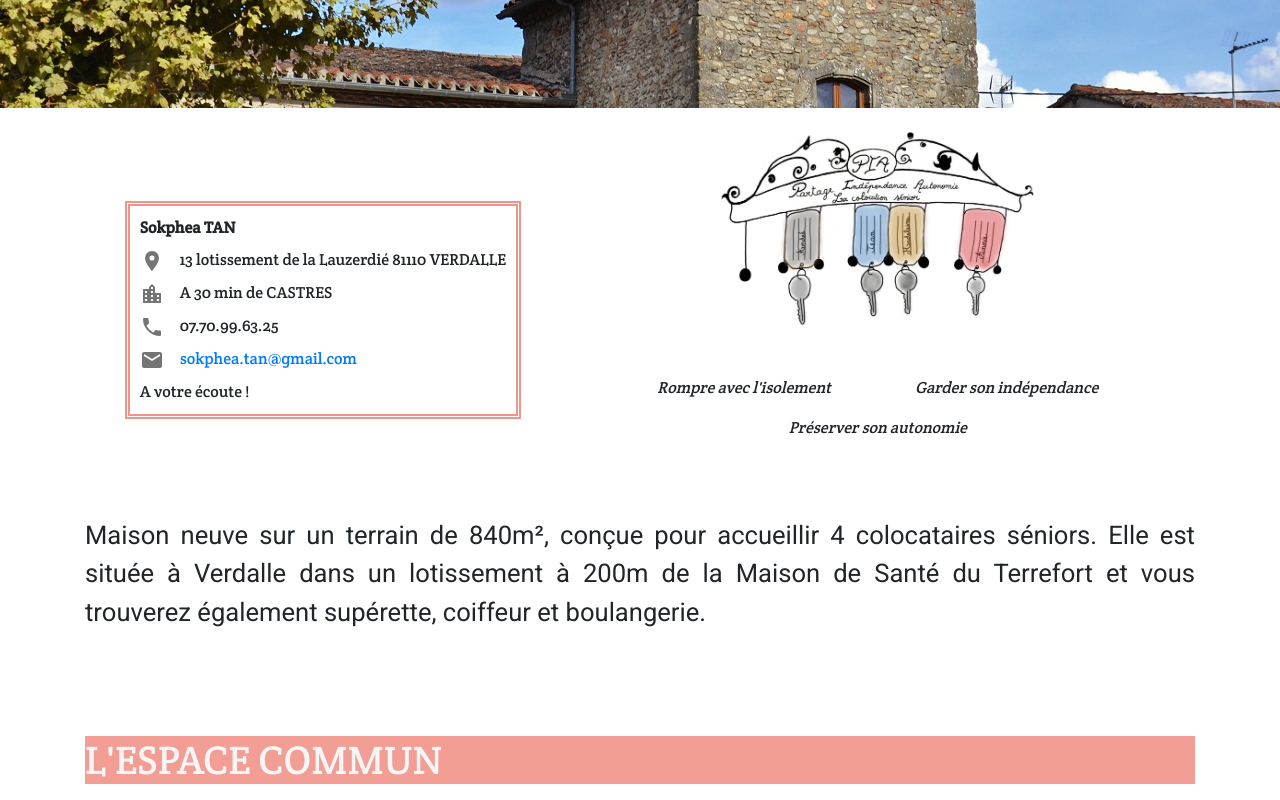
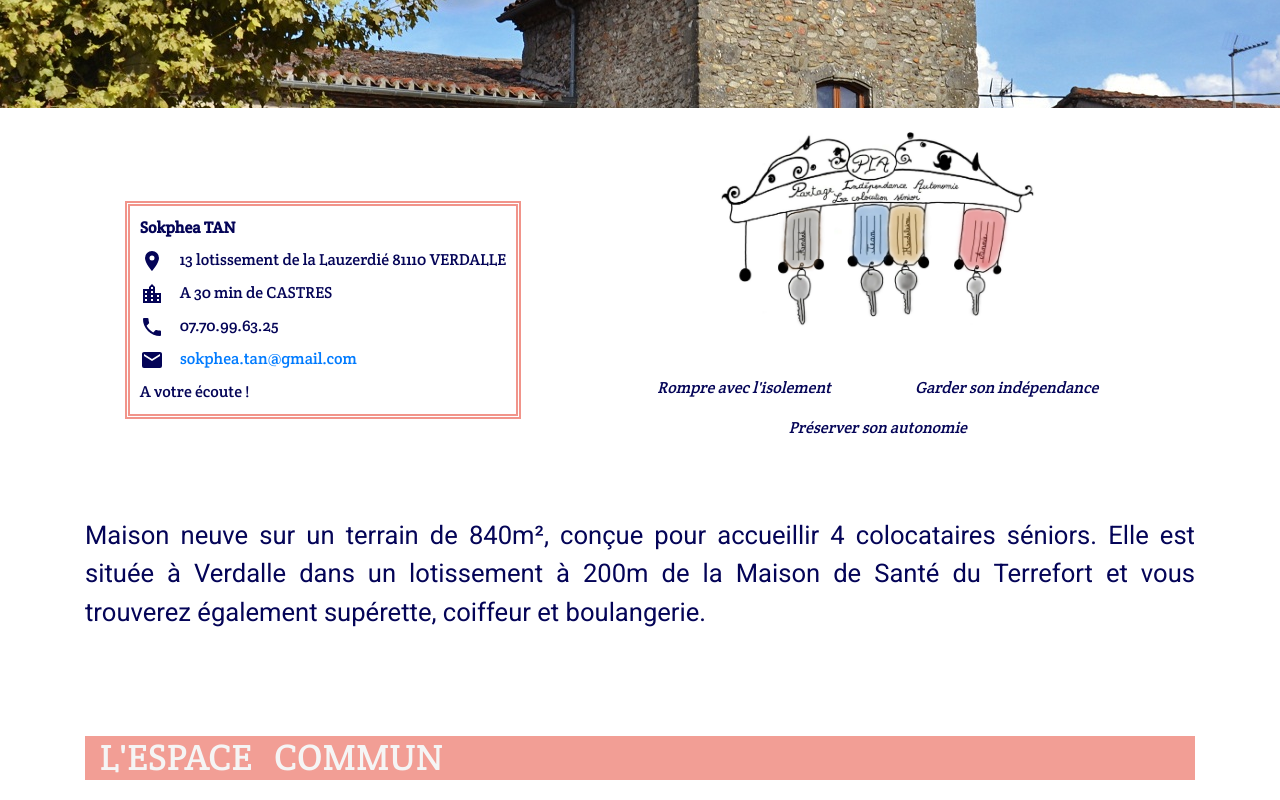
Before and after one commit to maison-pia/maison-pia, a Vue app: page /#/ in a window 1280 px wide. Shown: the part 440-1240 px from the top of the page. Built offline with nearby package versions, Linux system fonts and the light colour scheme.

Commit message:
Add Prix and change CSS

```diff
--- a/src/App.vue
+++ b/src/App.vue
@@ -17,10 +17,6 @@ export default {
 @import url("https://fonts.googleapis.com/css2?family=Crete+Round&display=swap");
 * {
   font-family: "Crete Round", serif;
-}
-
-h1 {
-  background-color: rgba(241, 148, 138, 0.9);
-  color: whitesmoke;
+  color: rgb(4, 4, 87);
 }
 </style>
--- a/src/components/EspaceCommun.vue
+++ b/src/components/EspaceCommun.vue
@@ -1,6 +1,6 @@
 <template>
   <div class="espace">
-    <h1>L'ESPACE COMMUN</h1>
+    <h1 class="subtitle-section">&nbsp; L'ESPACE &nbsp; COMMUN</h1>
     <div class="photo1 mt-5">
       <p class="legende1 mt-3 col-12">
         La pièce de vie 50m² avec une vue imprenable sur la Montagne noire
--- a/src/components/EspacePerso.vue
+++ b/src/components/EspacePerso.vue
@@ -1,6 +1,8 @@
 <template>
   <div class="espace">
-    <h1>VOTRE ESPACE PERSONNEL</h1>
+    <h1 class="subtitle-section">
+      &nbsp; VOTRE &nbsp; ESPACE &nbsp; PERSONNEL
+    </h1>
     <div class="photo1 mt-5">
       <p class="legende1 mt-3 col-12">
         Chambre de 13,70m² avec placards. Prises TV et internet. Salle de bain
--- /dev/null
+++ b/src/components/Prix.vue
@@ -0,0 +1,59 @@
+<template>
+  <div class="espace">
+    <h1 class="subtitle-section">
+      &nbsp;PRIX &nbsp; DE &nbsp; LA &nbsp; LOCATION
+    </h1>
+    <div class="photo1 mt-5">
+      <p class="legende1 mt-3 col-12">
+        350€/chambre + 50€/personne de provisions sur charges (comprenant eau,
+        électricité, climatisation, chauffage et internet)
+      </p>
+    </div>
+  </div>
+</template>
+
+<script>
+import { mdiMapMarker, mdiCity, mdiPhone, mdiEmail } from "@mdi/js";
+export default {
+  name: "Prix",
+  components: {},
+  data() {
+    return {
+      icons: {
+        mdiMapMarker,
+        mdiCity,
+        mdiPhone,
+        mdiEmail,
+      },
+    };
+  },
+};
+</script>
+
+<style>
+.subtitle-section {
+  background-color: rgba(241, 148, 138, 0.9);
+  color: whitesmoke;
+}
+
+@media (min-width: 1281px) {
+  .subtitle-section {
+    font-size: 2.5rem;
+  }
+}
+@media (min-width: 1000px) and (max-width: 1280px) {
+  .subtitle-section {
+    font-size: 2.3rem;
+  }
+}
+@media (min-width: 481px) and (max-width: 999px) {
+  .subtitle-section {
+    font-size: 2rem;
+  }
+}
+@media (min-width: 200px) and (max-width: 480px) {
+  .subtitle-section {
+    font-size: 1.8rem;
+  }
+}
+</style>
--- a/src/views/Home.vue
+++ b/src/views/Home.vue
@@ -23,6 +23,7 @@
           <Details />
           <EspaceCommun />
           <EspacePerso />
+          <Prix />
         </div>
       </div>
     </div>
@@ -35,9 +36,10 @@ import Intro from "../components/Intro.vue";
 import EspaceCommun from "../components/EspaceCommun.vue";
 import EspacePerso from "../components/EspacePerso.vue";
 import Details from "../components/Details.vue";
+import Prix from "../components/Prix.vue";
 export default {
   name: "Home",
-  components: { Coordonnees, Intro, EspaceCommun, EspacePerso, Details },
+  components: { Coordonnees, Intro, EspaceCommun, EspacePerso, Details, Prix },
 };
 </script>
 
```
Also changed, not shown: 7 other files (tests, documents, lock files or other folders).
